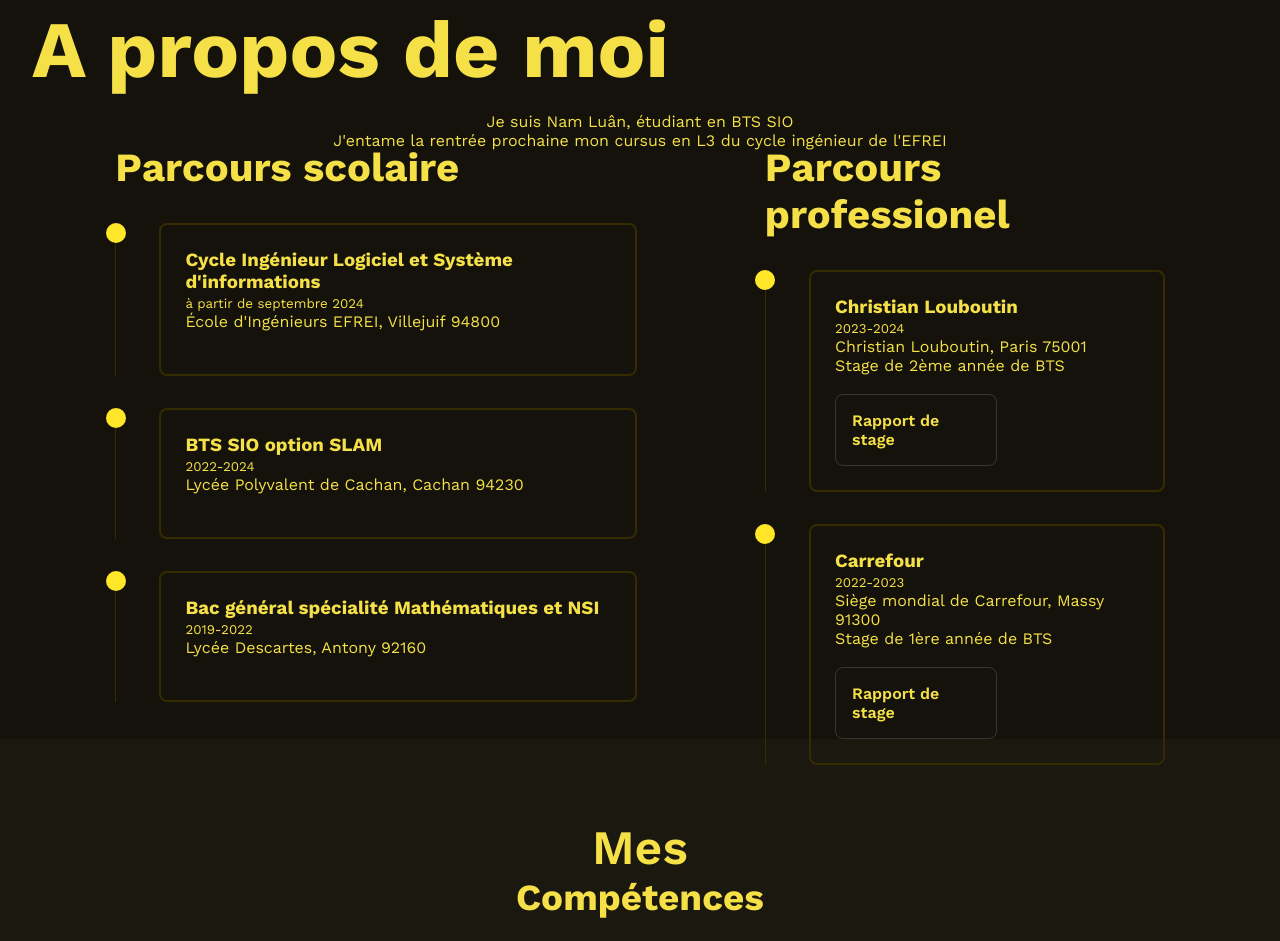
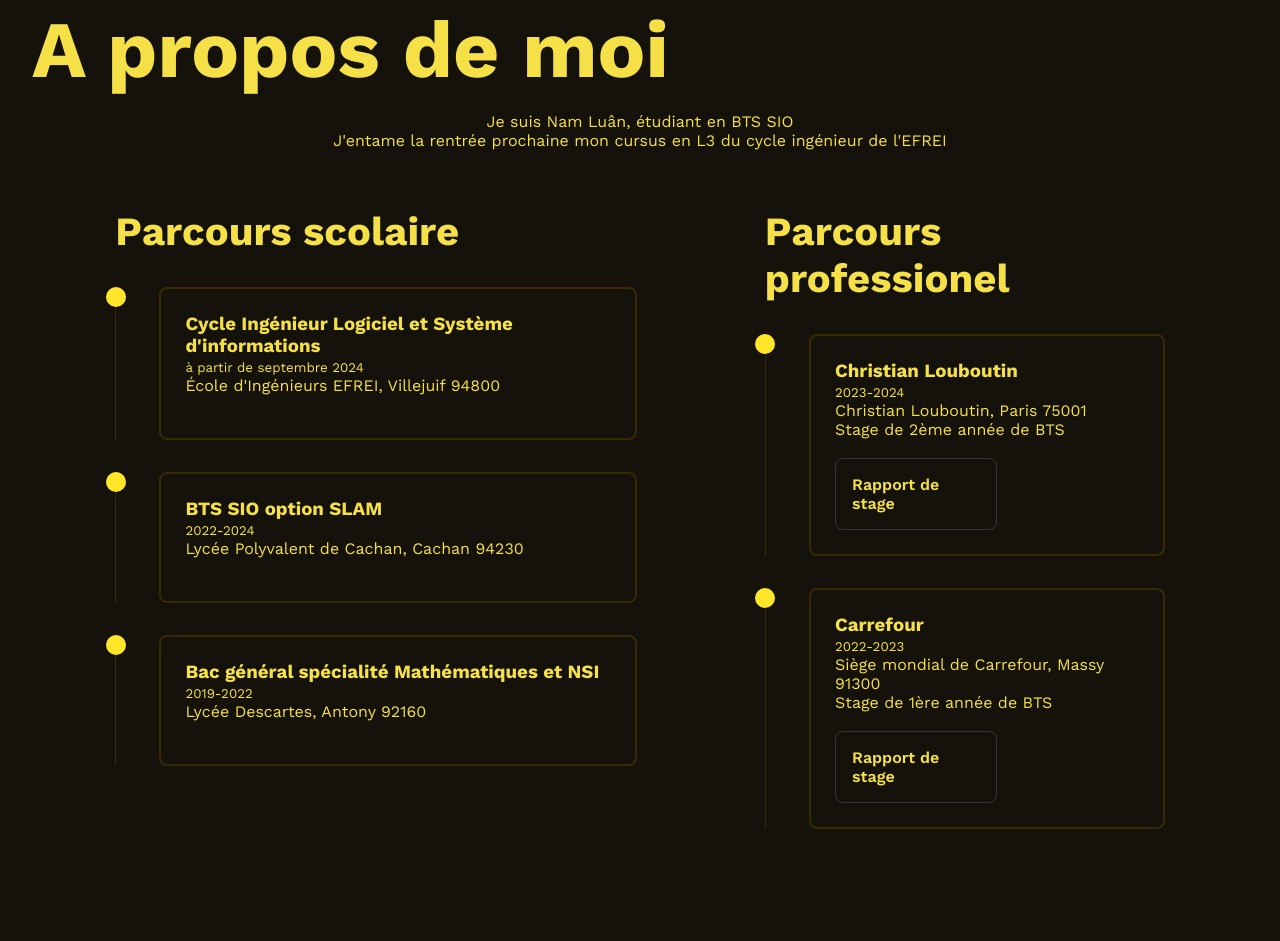
Before and after one commit to namluan/namluan-portfolio, a plain HTML site: page index.html in a window 1280 px wide. Shown: the part 861-1802 px from the top of the page. Drawn offline with nearby package versions, Linux system fonts and the light colour scheme.

Commit message:
adaptive laptop exp fix

```diff
--- a/media.css
+++ b/media.css
@@ -35,8 +35,12 @@
     }
 
     #about{
-      height: 100vh;
+      height: 150vh;
       flex-wrap: wrap;
+    }
+
+    .timeline-column .titre{
+      margin-top: 8rem;
     }
 
     #experience{
```
